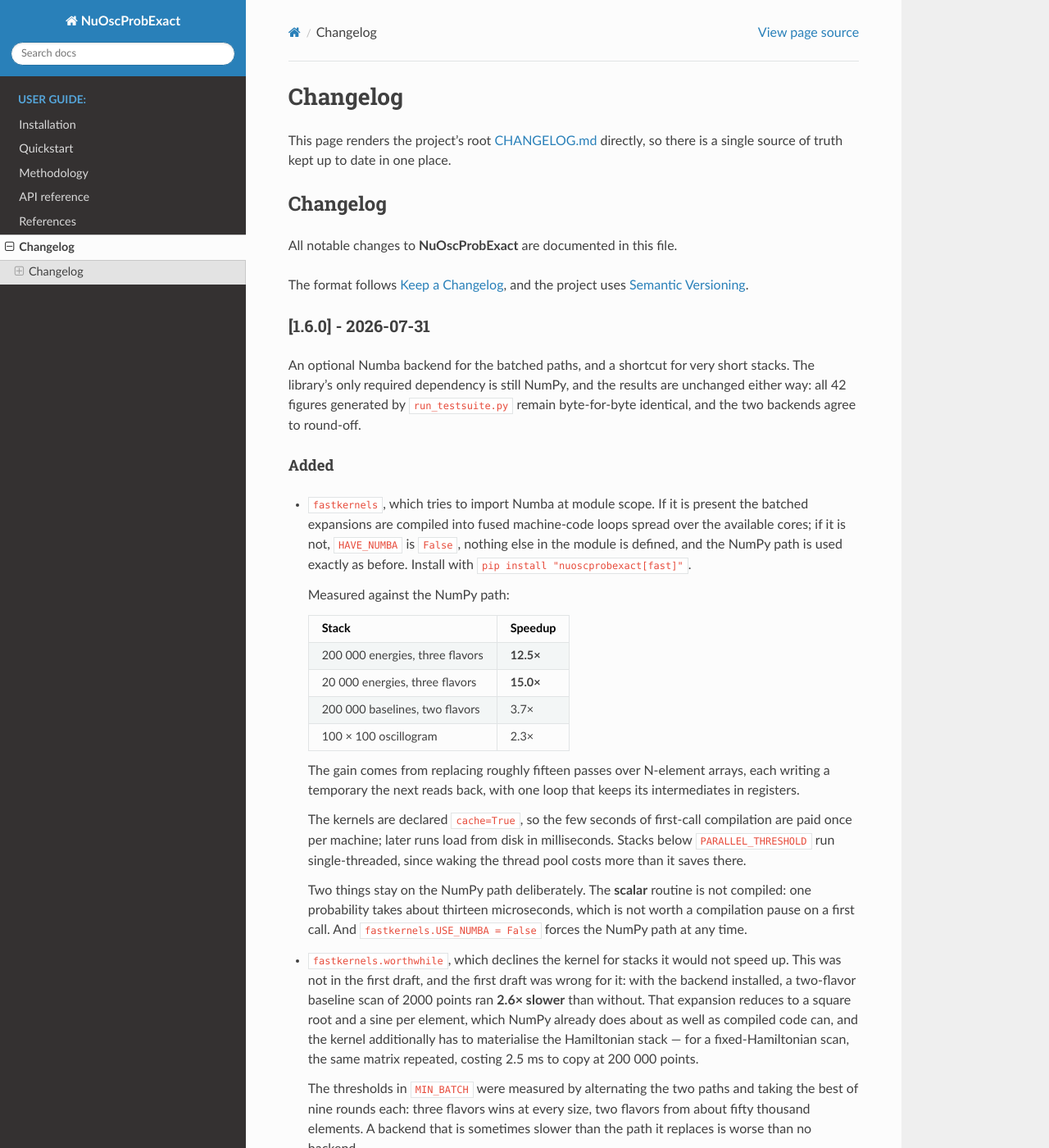
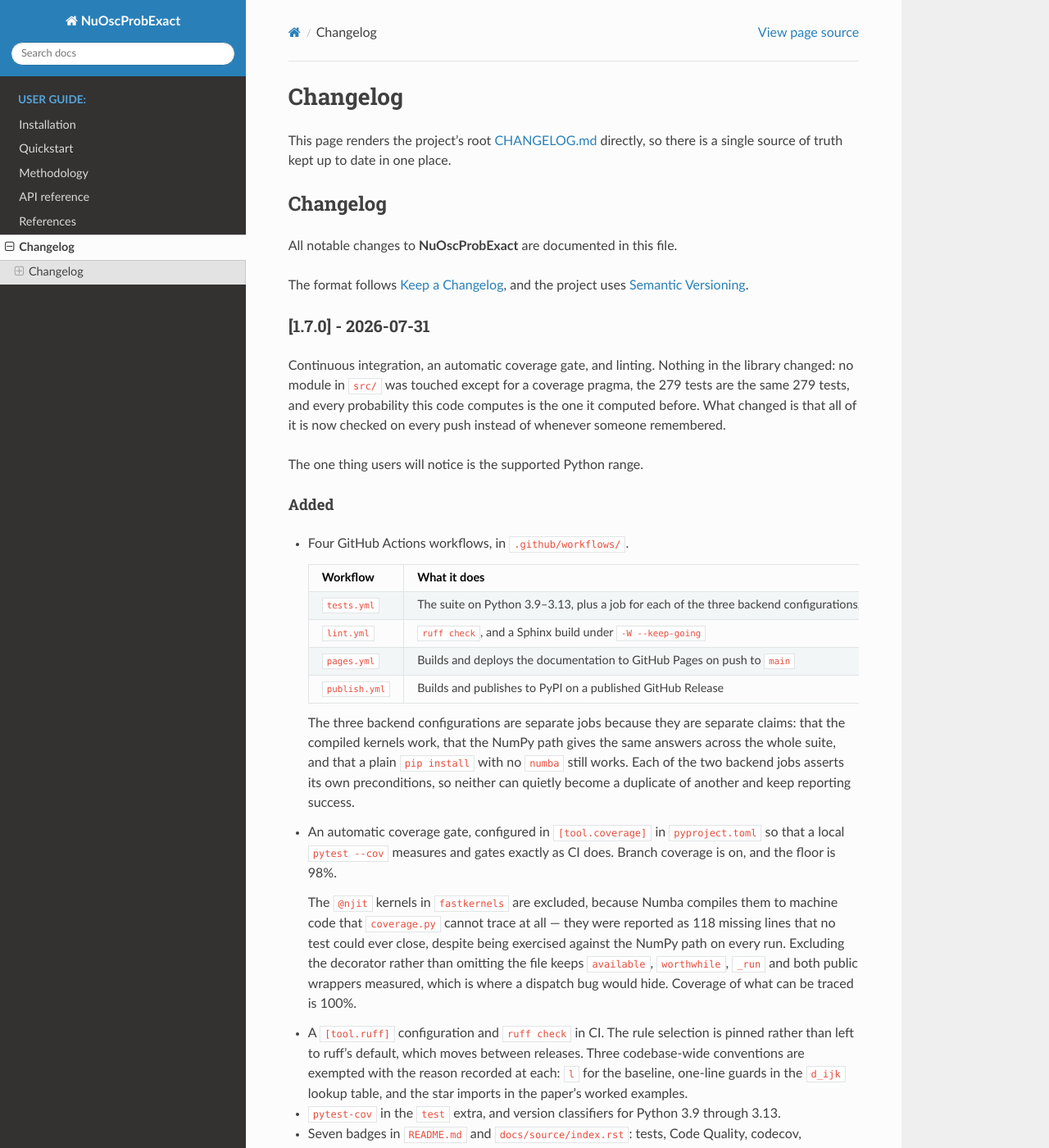
Before and after one commit to mbustama/NuOscProbExact, a Sphinx documentation site: the page built from docs/source/changelog.rst, in a window 1280 px wide and 1400 px high. Shown: the whole window at 82% size. Built offline with Sphinx 7.4.7 and the Read the Docs theme 3.1.0, drawn with Linux system fonts in a browser that asks for light colours; some of the changed text lies outside the part shown.

Commit message:
Release 1.7.0
Records the whole of the CI work in the changelog and bumps the version
in pyproject.toml and docs/source/conf.py.

A minor release, not a patch, because of one user-visible change:
requires-python moves from >=3.7 to >=3.9. The entry leads with that
rather than burying it under the workflows, since it is the only thing
here that can stop working for somebody. Everything else is
infrastructure -- no module in src/ was touched except for one coverage
pragma, and the 279 tests are the same 279 tests computing the same
probabilities.

The entry states what the coverage exclusion does and does not hide,
because a coverage number is only as honest as the exclusions behind it:
the @njit kernels are excluded because Numba compiles them beyond the
reach of the tracer, not because they are untested, and the dispatch
code around them stays measured.

Co-Authored-By: Claude Opus 5 <noreply@anthropic.com>

```diff
--- a/CHANGELOG.md
+++ b/CHANGELOG.md
@@ -5,7 +5,76 @@ All notable changes to **NuOscProbExact** are documented in this file.
 The format follows [Keep a Changelog](https://keepachangelog.com/en/1.1.0/),
 and the project uses [Semantic Versioning](https://semver.org/).
 
-## [1.6.0] - 2026-07-31
+## [1.7.0] - 2026-07-31
+
+Continuous integration, an automatic coverage gate, and linting.  Nothing in
+the library changed: no module in `src/` was touched except for a coverage
+pragma, the 279 tests are the same 279 tests, and every probability this code
+computes is the one it computed before.  What changed is that all of it is now
+checked on every push instead of whenever someone remembered.
+
+The one thing users will notice is the supported Python range.
+
+### Added
+
+- Four GitHub Actions workflows, in `.github/workflows/`.
+
+  | Workflow | What it does |
+  |---|---|
+  | `tests.yml` | The suite on Python 3.9–3.13, plus a job for each of the three backend configurations, plus coverage |
+  | `lint.yml` | `ruff check`, and a Sphinx build under `-W --keep-going` |
+  | `pages.yml` | Builds and deploys the documentation to GitHub Pages on push to `main` |
+  | `publish.yml` | Builds and publishes to PyPI on a published GitHub Release |
+
+  The three backend configurations are separate jobs because they are separate
+  claims: that the compiled kernels work, that the NumPy path gives the same
+  answers across the whole suite, and that a plain `pip install` with no
+  `numba` still works.  Each of the two backend jobs asserts its own
+  preconditions, so neither can quietly become a duplicate of another and keep
+  reporting success.
+
+- An automatic coverage gate, configured in `[tool.coverage]` in
+  `pyproject.toml` so that a local `pytest --cov` measures and gates exactly as
+  CI does.  Branch coverage is on, and the floor is 98%.
+
+  The `@njit` kernels in `fastkernels` are excluded, because Numba compiles
+  them to machine code that `coverage.py` cannot trace at all — they were
+  reported as 118 missing lines that no test could ever close, despite being
+  exercised against the NumPy path on every run.  Excluding the decorator
+  rather than omitting the file keeps `available`, `worthwhile`, `_run` and
+  both public wrappers measured, which is where a dispatch bug would hide.
+  Coverage of what can be traced is 100%.
+
+- A `[tool.ruff]` configuration and `ruff check` in CI.  The rule selection is
+  pinned rather than left to ruff's default, which moves between releases.
+  Three codebase-wide conventions are exempted with the reason recorded at
+  each: `l` for the baseline, one-line guards in the `d_ijk` lookup table, and
+  the star imports in the paper's worked examples.
+
+- `pytest-cov` in the `test` extra, and version classifiers for Python 3.9
+  through 3.13.
+
+- Seven badges in `README.md` and `docs/source/index.rst`: tests, Code Quality,
+  codecov, Documentation, PyPI, Downloads, and Code style: ruff.  The PyPI and
+  Downloads badges will not resolve until the first release is published.
+
+### Changed
+
+- **`requires-python` is now `>=3.9`, raised from `>=3.7`.**  The old floor was
+  never tested and its stated justification — the `@` operator — has held since
+  Python 3.5, so it did not pin 3.7 or anything else.  3.9 is what the code
+  actually needs: the batched paths call `numpy.broadcast_shapes`, which
+  arrived in NumPy 1.20, and 3.9 is the oldest interpreter for which the
+  optional `numba` backend still has a wheel.  All five supported versions are
+  now in the CI matrix.
+
+### Removed
+
+- Eight unused imports, in three of the worked examples in `test/` and two
+  modules in `tests/`.  These were what running a linter for the first time
+  actually found.
+
+
 
 An optional Numba backend for the batched paths, and a shortcut for very short
 stacks.  The library's only required dependency is still NumPy, and the
--- a/docs/source/conf.py
+++ b/docs/source/conf.py
@@ -23,8 +23,8 @@ sys.path.insert(0, os.path.abspath('../../src'))
 project = 'NuOscProbExact'
 copyright = '2019-2026, Mauricio Bustamante'
 author = 'Mauricio Bustamante'
-release = '1.6.0'
-version = '1.6'
+release = '1.7.0'
+version = '1.7'
 
 # -- General configuration ---------------------------------------------------
 
--- a/pyproject.toml
+++ b/pyproject.toml
@@ -4,7 +4,7 @@ build-backend = "setuptools.build_meta"
 
 [project]
 name = "nuoscprobexact"
-version = "1.6.0"
+version = "1.7.0"
 description = "Exact two-flavor and three-flavor neutrino oscillation probabilities for arbitrary time-independent Hamiltonians"
 readme = "README.md"
 requires-python = ">=3.9"
```
